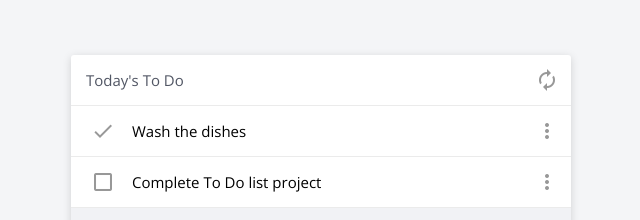
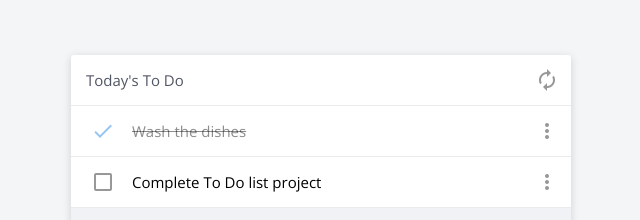
Before and after one commit to usmansbk/todo-list, a website built with webpack: page src/index.html in a window 1280 px wide. Shown: the part 244-464 px from the top of the page, 319-959 px from the left. Built offline with nearby package versions, Linux system fonts and the light colour scheme.

Commit message:
Style list item

```diff
--- a/src/components.js
+++ b/src/components.js
@@ -6,7 +6,7 @@ export function iconButton(name) {
 
   const icon = document.createElement('span');
   icon.innerText = name;
-  icon.classList.add('material-icons');
+  icon.classList.add('material-icons', 'icon');
 
   node.appendChild(icon);
   return node;
@@ -15,9 +15,14 @@ export function iconButton(name) {
 export function listItemComponent({ description, completed }) {
   const node = document.createElement('li');
   node.classList.add('todo');
+  if (completed) {
+    node.classList.add('todo-completed');
+  } else {
+    node.classList.remove('todo-completed');
+  }
 
   const checkbox = iconButton(completed ? 'done' : 'check_box_outline_blank');
-  checkbox.classList.add('toggle');
+  checkbox.classList.add('toggle', completed ? 'todo-completed' : 'todo-uncompleted');
 
   const text = document.createElement('input');
   text.value = description;
--- a/src/style.css
+++ b/src/style.css
@@ -75,6 +75,10 @@ button:active {
   align-items: center;
 }
 
+.todo-completed .toggle span {
+  color: #2e8ae6;
+}
+
 .edit {
   height: 20px;
   line-height: 20px;
@@ -85,6 +89,11 @@ button:active {
   font-weight: 300;
   resize: none;
   box-shadow: none;
+}
+
+.todo-completed .edit {
+  text-decoration: line-through;
+  color: rgba(0, 0, 0, 0.45);
 }
 
 .list-footer {
```
